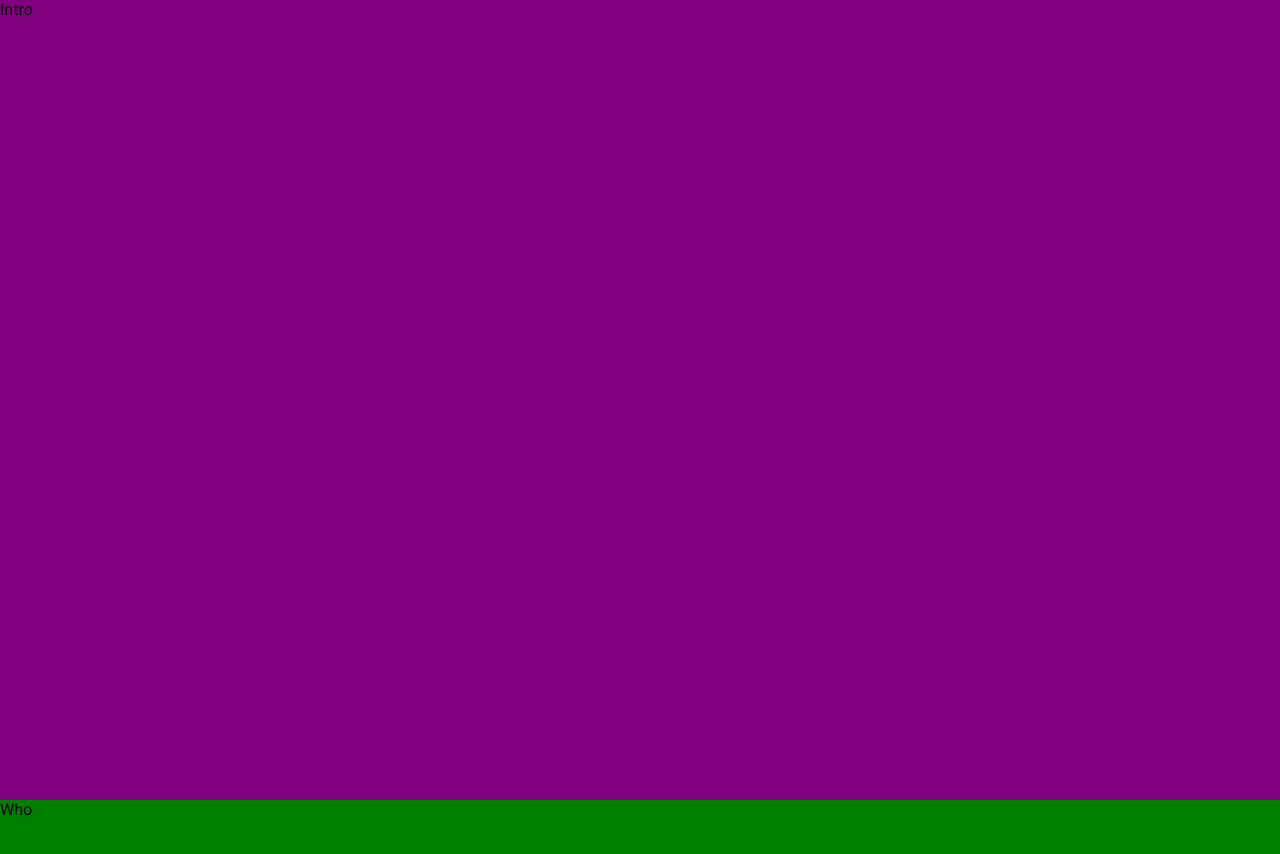
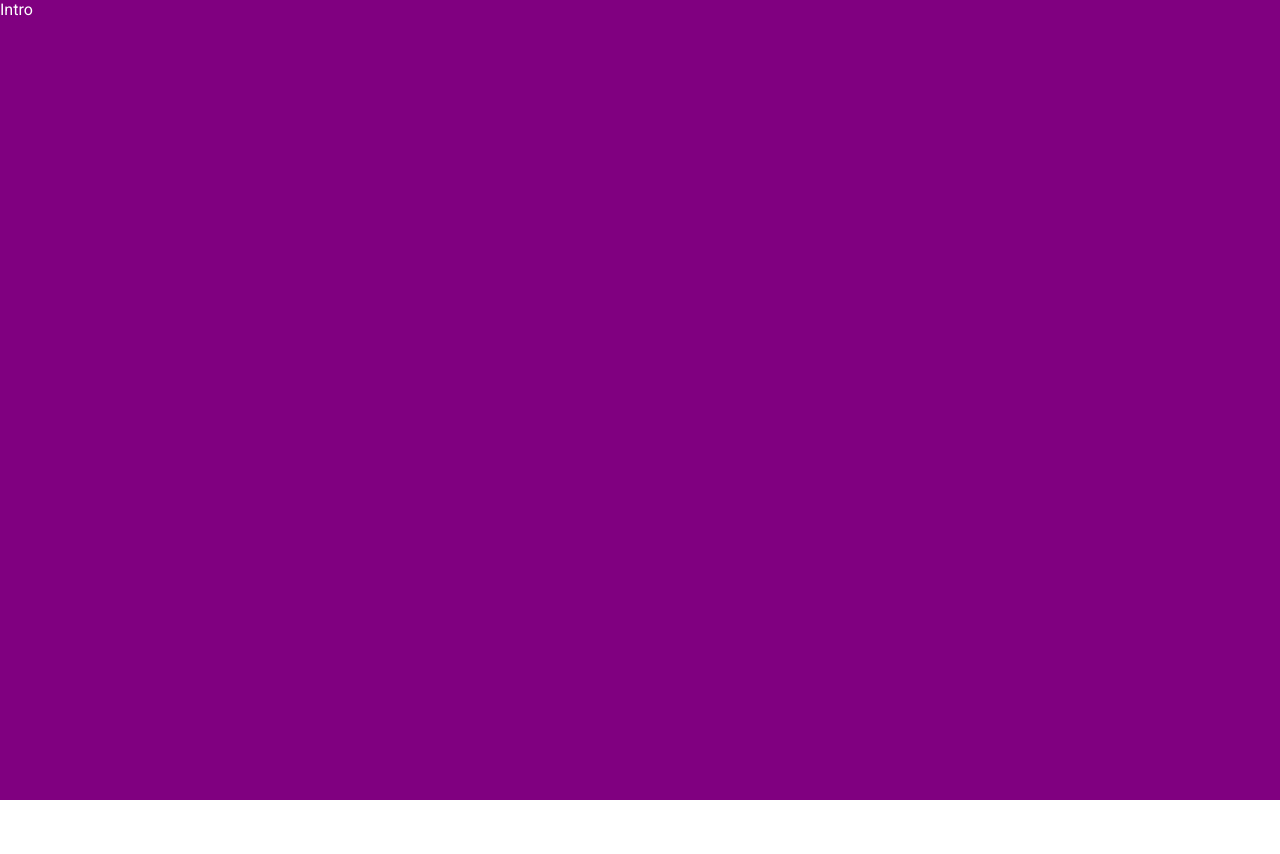
Before and after one commit to fatiseddigh/three-js-react-portfolio, a React (Vite) app: page / in a window 1280 px wide. Shown: the top 854 px of the page. After the commit the page ends 800 px from the top, so only its background shows below. Built offline with nearby package versions, Linux system fonts and the light colour scheme.

Commit message:
feat:add snap scroll

```diff
--- a/src/App.jsx
+++ b/src/App.jsx
@@ -7,6 +7,14 @@ import styled from "styled-components";
 const Container = styled.div`
   height: 100vh;
   background-color: purple;
+  scroll-snap-type: y mandatory;
+  scroll-behavior: smooth;
+  overflow-y: auto;
+  color: white;
+  scrollbar-width: none;
+  &::-webkit-scrollbar {
+    display: none;
+  }
 `;
 function App() {
   return (
--- a/src/components/Contacts.jsx
+++ b/src/components/Contacts.jsx
@@ -3,6 +3,7 @@ import styled from "styled-components";
 const Section = styled.div`
   height: 100vh;
   background-color: orange;
+  scroll-snap-align: center;
 `;
 const Contacts = () => {
   return <Section>Contacts</Section>;
--- a/src/components/Intro.jsx
+++ b/src/components/Intro.jsx
@@ -3,6 +3,7 @@ import styled from "styled-components";
 const Section = styled.div`
   height: 100vh;
   background-color: purple;
+  scroll-snap-align: start;
 `;
 const Intro = () => {
   return <Section>Intro</Section>;
--- a/src/components/Who.jsx
+++ b/src/components/Who.jsx
@@ -3,6 +3,7 @@ import styled from "styled-components";
 const Section = styled.div`
   height: 100vh;
   background-color: green;
+  scroll-snap-align: center;
 `;
 const Who = () => {
   return <Section>Who</Section>;
```
